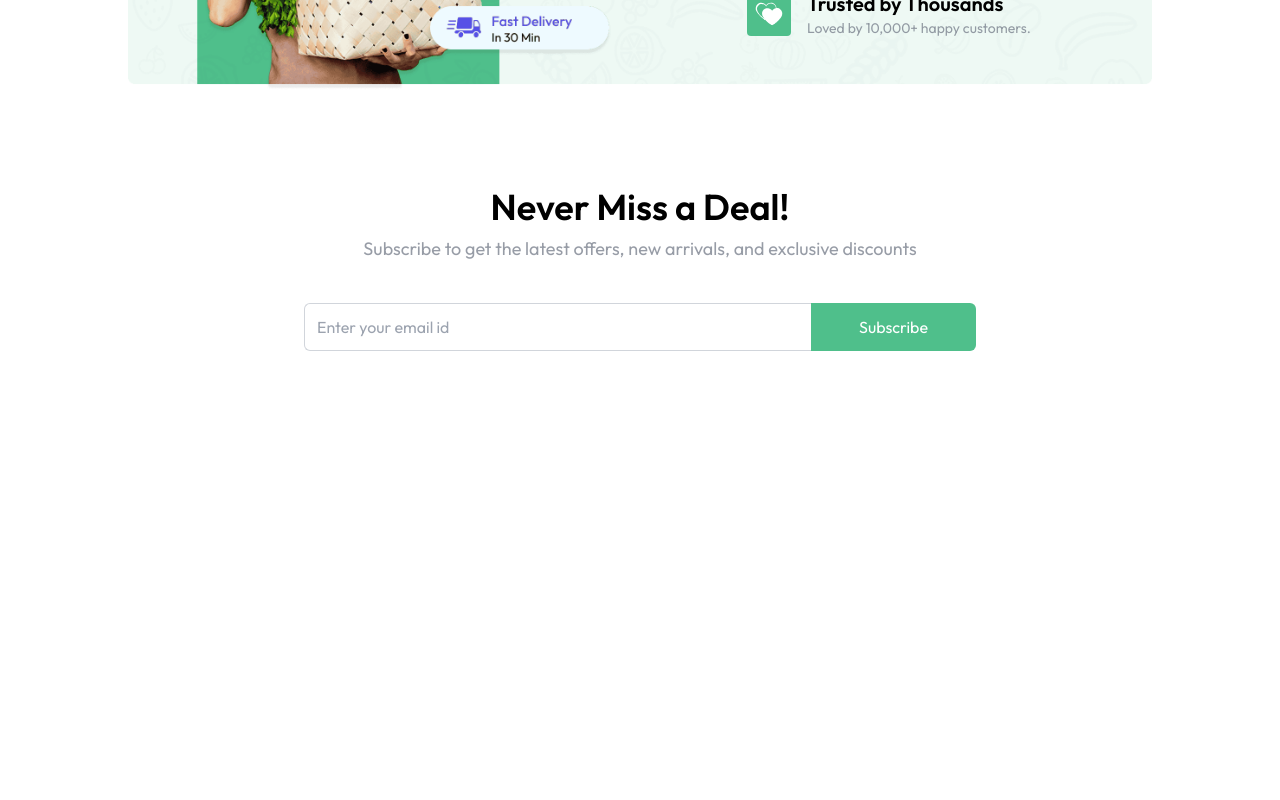
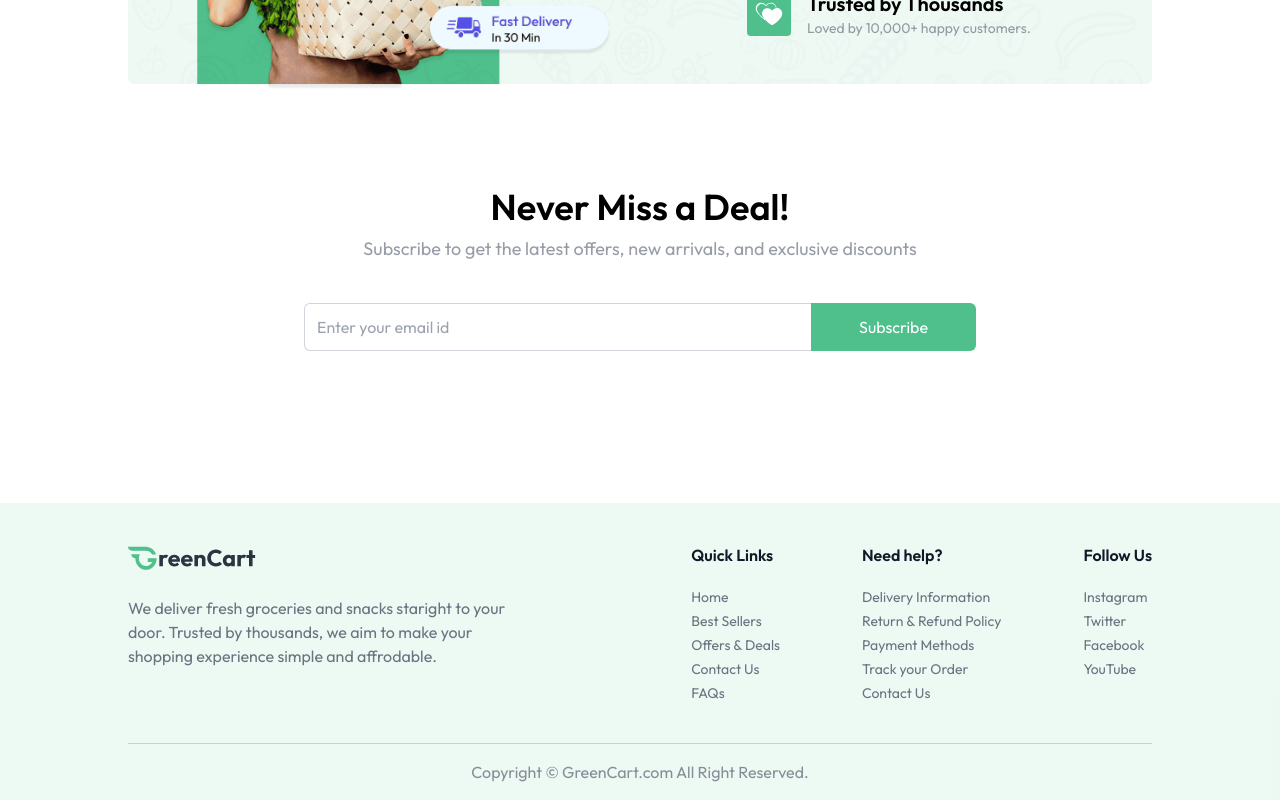
Before and after one commit to Navneeth-7989/greencart-mern, a React (Vite) app in the folder client/: page / in a window 1280 px wide. Shown: the part 1591-2391 px from the top of the page. Before the commit the page ends 1998 px from the top, so only its background shows below. Built offline with nearby package versions, Linux system fonts and the light colour scheme.

Commit message:
feat: compelte footer sectoin

```diff
--- a/client/src/App.jsx
+++ b/client/src/App.jsx
@@ -1,8 +1,9 @@
 import React from 'react'
-import {Toaster} from "react-hot-toast"
+import { Toaster } from "react-hot-toast"
 import Navbar from './components/Navbar'
 import { Routes, Route, useLocation } from 'react-router-dom'
 import Home from './pages/Home'
+import Footer from './components/Footer'
 
 
 const App = () => {
@@ -10,15 +11,16 @@ const App = () => {
   const isSellerPath = useLocation().pathname.includes("seller");
   return (
     <div>
-     {isSellerPath ? null :  <Navbar />}
+      {isSellerPath ? null : <Navbar />}
 
-<Toaster/>
+      <Toaster />
 
       <div className={`${isSellerPath ? "" : "px-6 md:px-16 lg:px-24 xl:px-32"}`}>
         <Routes>
-          <Route path='/' element={<Home/>}/>
+          <Route path='/' element={<Home />} />
         </Routes>
       </div>
+     {!isSellerPath && <Footer/>}
     </div>
 
   )
--- /dev/null
+++ b/client/src/components/Footer.jsx
@@ -0,0 +1,36 @@
+import React from "react";
+import { assets, footerLinks } from "../assets/assets";
+
+const Footer = () => {
+
+
+    return (
+        <div className="px-6 md:px-16 lg:px-24 xl:px-32 mt-24 bg-primary/10">
+            <div className="flex flex-col md:flex-row items-start justify-between gap-10 py-10 border-b border-gray-500/30 text-gray-500">
+                <div>
+                    <img className="w-34 md:w-32" src={assets.logo} alt="logo" />
+                    <p className="max-w-[410px] mt-6">We deliver fresh groceries and snacks staright to your door. Trusted by thousands, we aim to make your shopping experience simple and affrodable.</p>
+                </div>
+                <div className="flex flex-wrap justify-between w-full md:w-[45%] gap-5">
+                    {footerLinks.map((section, index) => (
+                        <div key={index}>
+                            <h3 className="font-semibold text-base text-gray-900 md:mb-5 mb-2">{section.title}</h3>
+                            <ul className="text-sm space-y-1">
+                                {section.links.map((link, i) => (
+                                    <li key={i}>
+                                        <a href={link.url} className="hover:underline transition">{link.text}</a>
+                                    </li>
+                                ))}
+                            </ul>
+                        </div>
+                    ))}
+                </div>
+            </div>
+            <p className="py-4 text-center text-sm md:text-base text-gray-500/80">
+                Copyright {new Date().getFullYear}  © GreenCart.com All Right Reserved.
+            </p>
+        </div>
+    );
+};
+
+export default Footer
```
